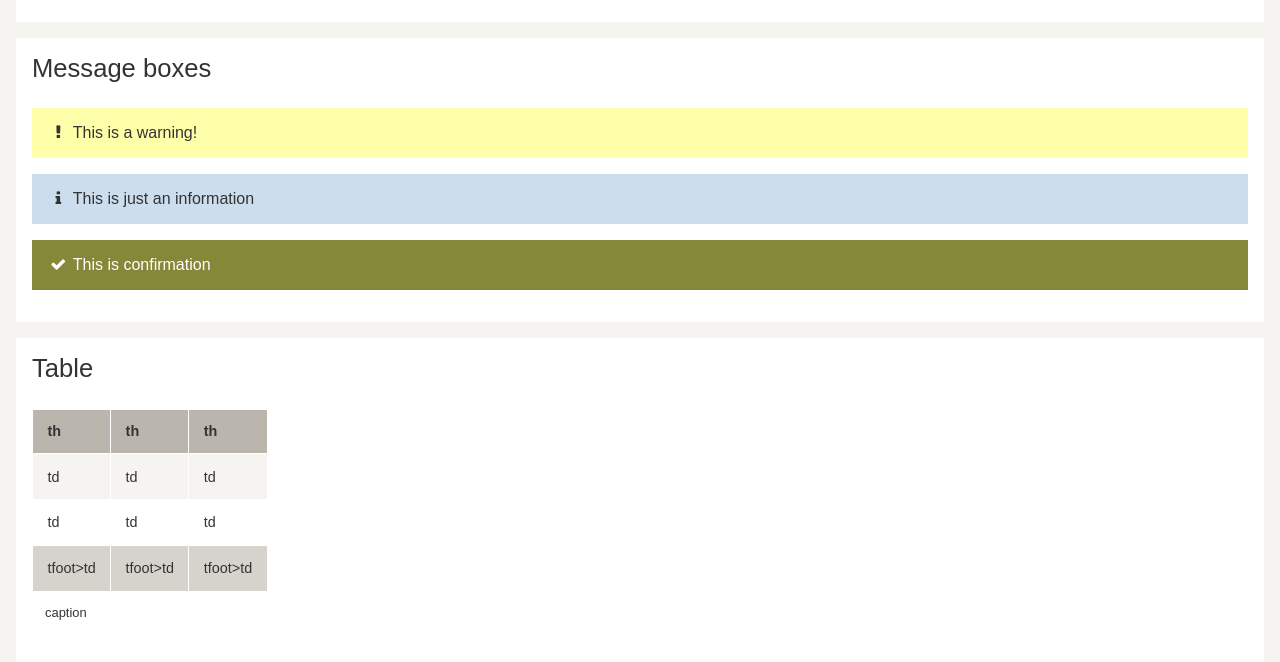
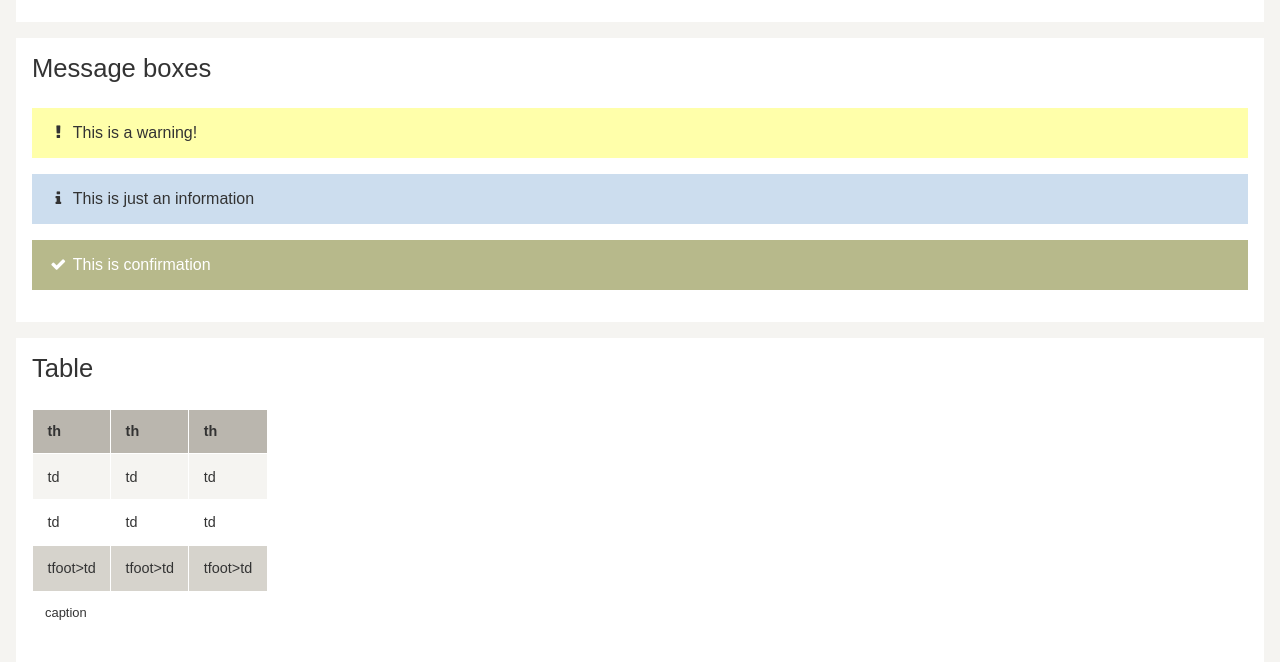
Before and after one commit to zrhsat/corporate-design, a PHP site: page / in a window 1280 px wide. Shown: the part 2470-3132 px from the top of the page. Run offline with PHP 8.4, Linux system fonts and the light colour scheme; some libraries are stand-ins or nearby versions.

Commit message:
changed confirm color

```diff
--- a/css/sat.css
+++ b/css/sat.css
@@ -169,7 +169,7 @@ button {
     background-color: #ccddee; }
   /* line 154, C:/Users/xmsc/htdocs/cd/css/sat.sass */
   .box.box-confirm {
-    background-color: #868839;
+    background-color: #b7b98b;
     color: #fff; }
 
 /* site button ------------------------------ */
--- a/css/sat.sass
+++ b/css/sat.sass
@@ -152,7 +152,7 @@ button
     &.box-info
         background-color:#ccddee
     &.box-confirm
-        background-color:#868839
+        background-color:#b7b98b
         color: #fff
 
 /* site button ------------------------------
```
